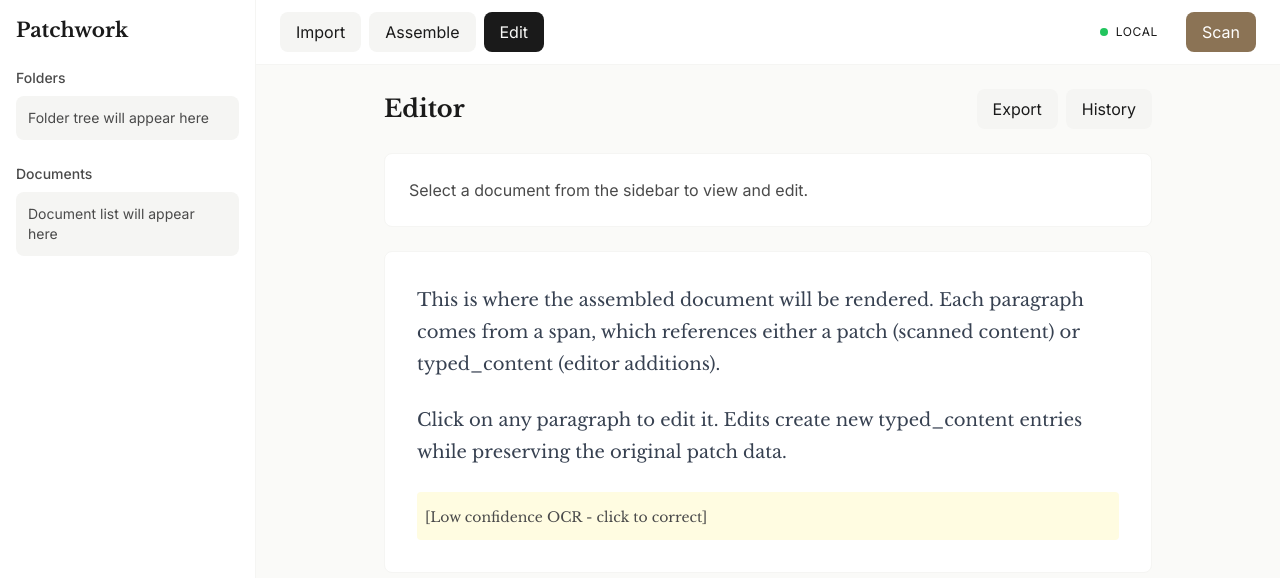
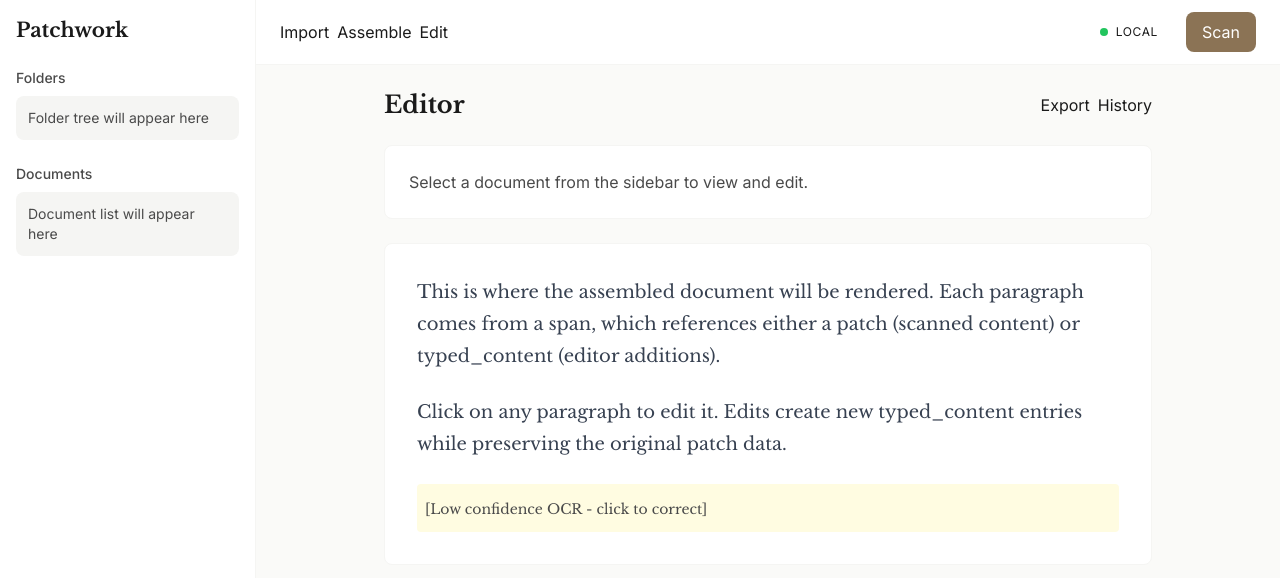
Before and after one commit to kerinin/patchwork, a SvelteKit app in the folder patchwork-app/: page /editor in a window 1280 px wide. Shown: the top 578 px of the page. Built offline with nearby package versions, Linux system fonts and the light colour scheme; no server answers; the database is empty.

Commit message:
feat: update mode tab styles with pressed effect

```diff
--- a/patchwork-app/src/app.css
+++ b/patchwork-app/src/app.css
@@ -18,16 +18,18 @@
 }
 
 @layer components {
-	.mode-button {
-		@apply px-4 py-2 rounded-lg transition-colors;
+	.mode-tab {
+		@apply px-3 py-1.5 text-sm font-medium transition-all;
 	}
 
-	.mode-button-active {
-		@apply bg-ink text-paper;
+	.mode-tab-active {
+		@apply text-ink;
+		text-shadow: 0 1px 0 rgba(255,255,255,0.8);
+		box-shadow: inset 0 1px 2px rgba(0,0,0,0.1);
 	}
 
-	.mode-button-inactive {
-		@apply bg-paper-dark text-ink hover:bg-paper-dark/80;
+	.mode-tab-inactive {
+		@apply text-ink-light hover:text-ink;
 	}
 
 	.card {
```
